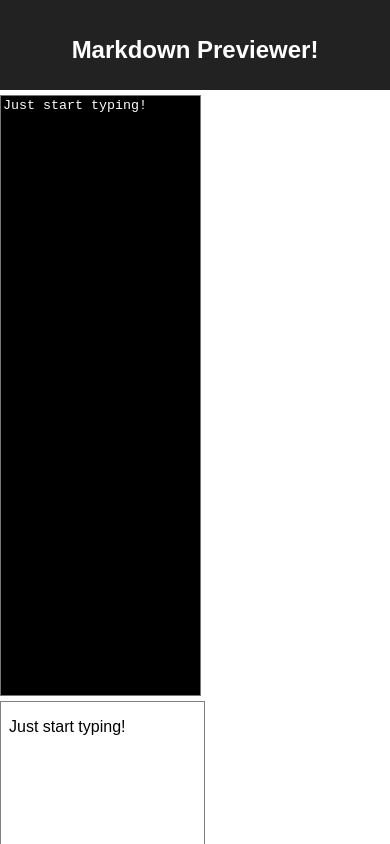
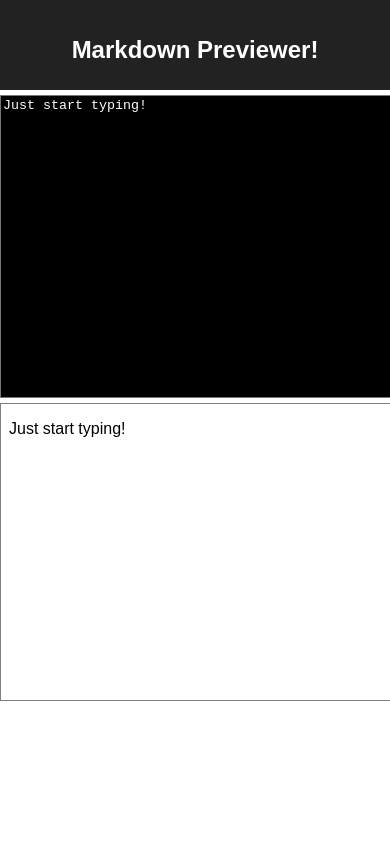
Before and after one commit to YouGuavas/fcc-react-markdown, a React (Create React App) app: page / in a window 390 px wide. Shown: the top 844 px of the page. Built offline with nearby package versions, Linux system fonts and the light colour scheme.

Commit message:
Add responsive styling via media queries

```diff
--- a/src/Input.css
+++ b/src/Input.css
@@ -17,3 +17,14 @@
 	padding: 0px 8px;
 	margin-top: 5px;
 }
+@media screen and (max-width: 980px) {
+	.markdownText {
+		width: 100%;
+		height: 296.5px;
+	}
+	.scrollable {
+		width: 100%;
+		height: 296.5px;
+	}
+
+}
```
